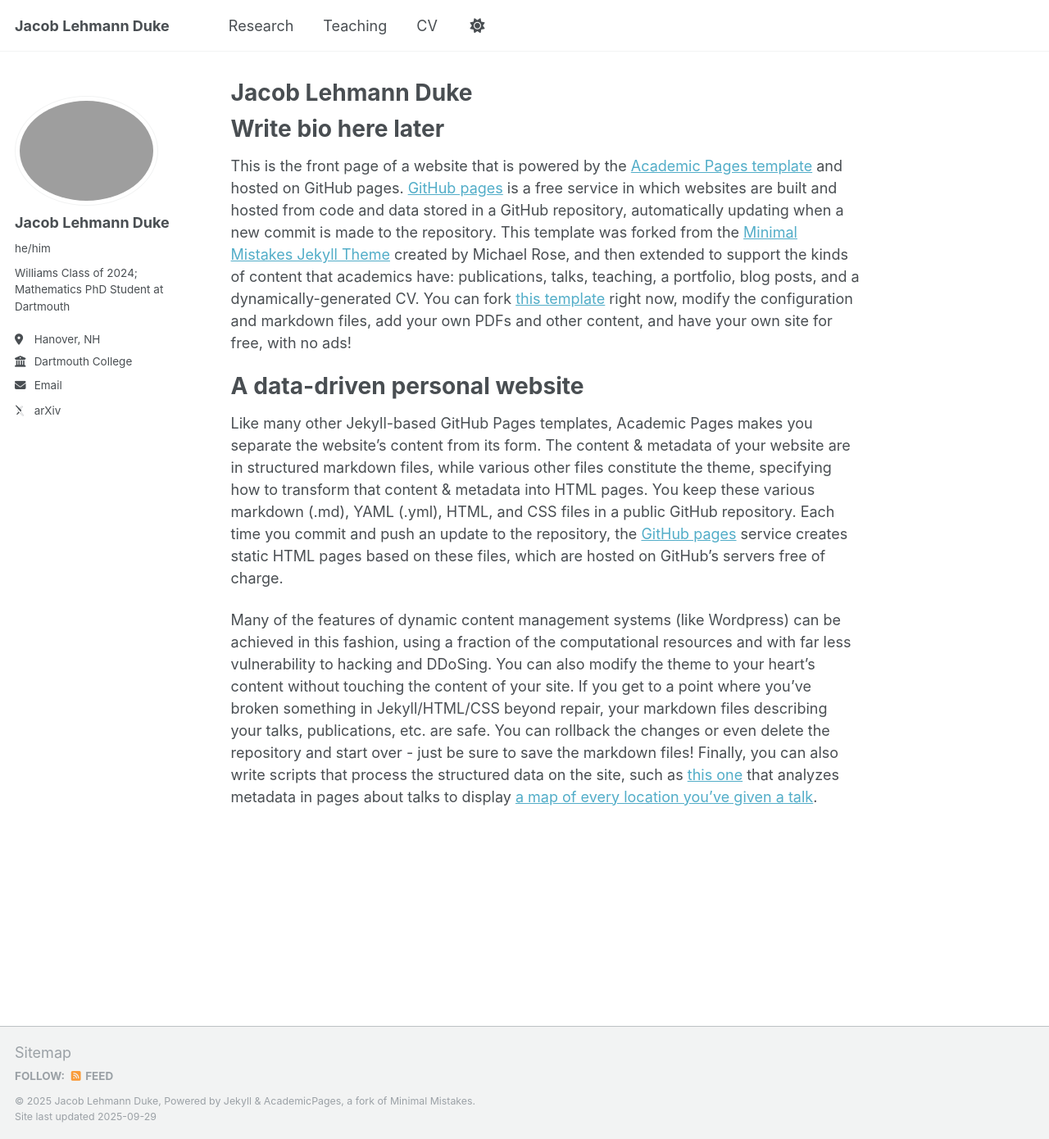
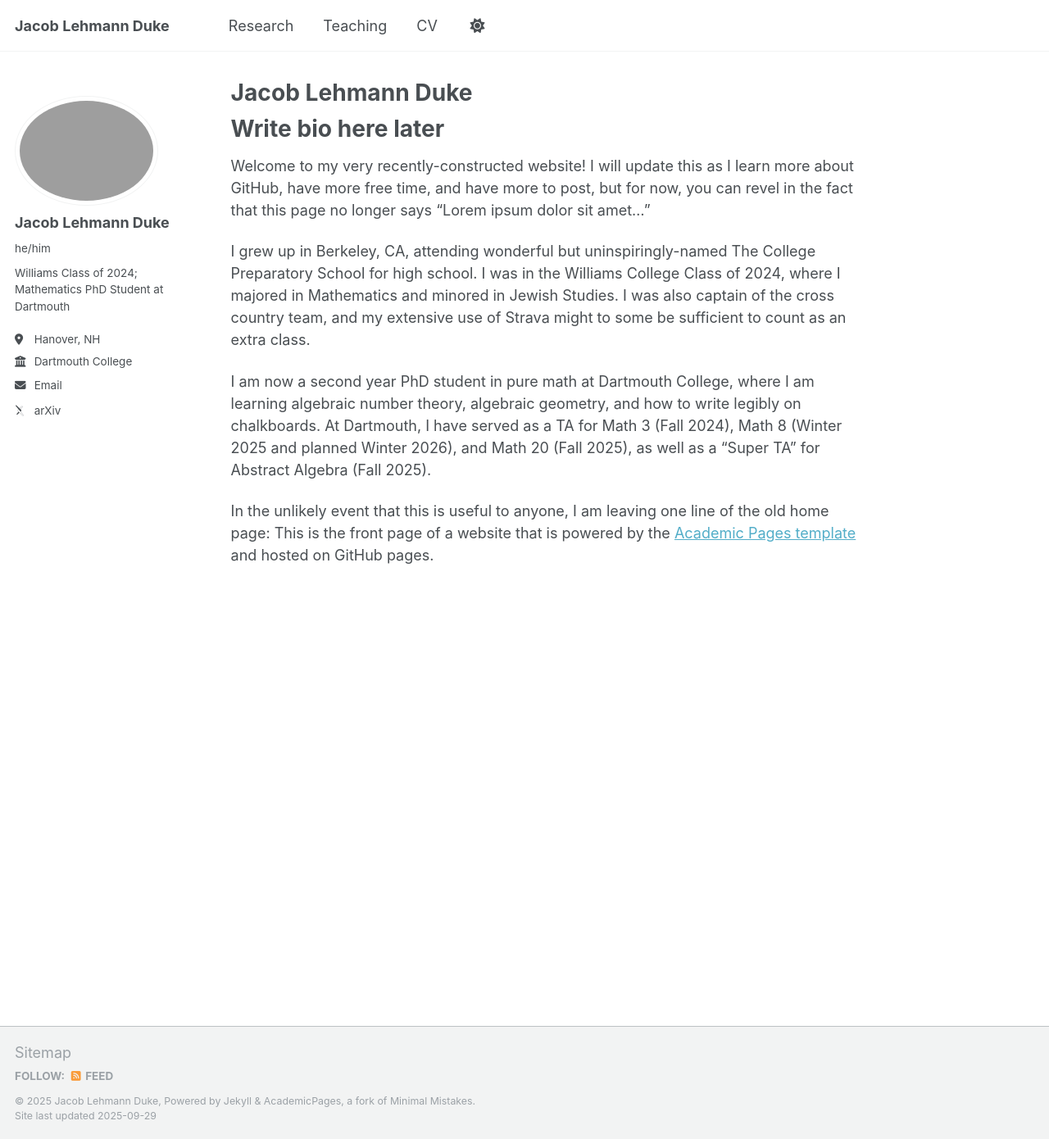
Before and after one commit to JacobLehmannDuke/JacobLehmannDuke.github.io, a Jekyll site: the page built from _pages/about.md, in a window 1280 px wide and 1390 px high. Shown: the whole window at 82% size. Built offline with Jekyll 4.4.1, drawn with Linux system fonts in a browser that asks for light colours; some web fonts are replaced.

Commit message:
Update about.md

```diff
--- a/_pages/about.md
+++ b/_pages/about.md
@@ -7,10 +7,12 @@ redirect_from:
   - /about.html
 ---
 # Write bio here later
-This is the front page of a website that is powered by the [Academic Pages template](https://github.com/academicpages/academicpages.github.io) and hosted on GitHub pages. [GitHub pages](https://pages.github.com) is a free service in which websites are built and hosted from code and data stored in a GitHub repository, automatically updating when a new commit is made to the repository. This template was forked from the [Minimal Mistakes Jekyll Theme](https://mmistakes.github.io/minimal-mistakes/) created by Michael Rose, and then extended to support the kinds of content that academics have: publications, talks, teaching, a portfolio, blog posts, and a dynamically-generated CV. You can fork [this template](https://github.com/academicpages/academicpages.github.io) right now, modify the configuration and markdown files, add your own PDFs and other content, and have your own site for free, with no ads!
+Welcome to my very recently-constructed website! I will update this as I learn more about GitHub, have more free time, and have more to post, but for now, you can revel in the fact that this page no longer says "Lorem ipsum dolor sit amet..."
 
-A data-driven personal website
-======
-Like many other Jekyll-based GitHub Pages templates, Academic Pages makes you separate the website's content from its form. The content & metadata of your website are in structured markdown files, while various other files constitute the theme, specifying how to transform that content & metadata into HTML pages. You keep these various markdown (.md), YAML (.yml), HTML, and CSS files in a public GitHub repository. Each time you commit and push an update to the repository, the [GitHub pages](https://pages.github.com/) service creates static HTML pages based on these files, which are hosted on GitHub's servers free of charge.
+I grew up in Berkeley, CA, attending wonderful but uninspiringly-named The College Preparatory School for high school. I was in the Williams College Class of 2024, where I majored in Mathematics and minored in Jewish Studies. I was also captain of the cross country team, and my extensive use of Strava might to some be sufficient to count as an extra class.
 
-Many of the features of dynamic content management systems (like Wordpress) can be achieved in this fashion, using a fraction of the computational resources and with far less vulnerability to hacking and DDoSing. You can also modify the theme to your heart's content without touching the content of your site. If you get to a point where you've broken something in Jekyll/HTML/CSS beyond repair, your markdown files describing your talks, publications, etc. are safe. You can rollback the changes or even delete the repository and start over - just be sure to save the markdown files! Finally, you can also write scripts that process the structured data on the site, such as [this one](https://github.com/academicpages/academicpages.github.io/blob/master/talkmap.ipynb) that analyzes metadata in pages about talks to display [a map of every location you've given a talk](https://academicpages.github.io/talkmap.html).
+I am now a second year PhD student in pure math at Dartmouth College, where I am learning algebraic number theory, algebraic geometry, and how to write legibly on chalkboards. At Dartmouth, I have served as a TA for Math 3 (Fall 2024), Math 8 (Winter 2025 and planned Winter 2026), and Math 20 (Fall 2025), as well as a "Super TA" for Abstract Algebra (Fall 2025).
+
+
+In the unlikely event that this is useful to anyone, I am leaving one line of the old home page:
+This is the front page of a website that is powered by the [Academic Pages template](https://github.com/academicpages/academicpages.github.io) and hosted on GitHub pages.
```
